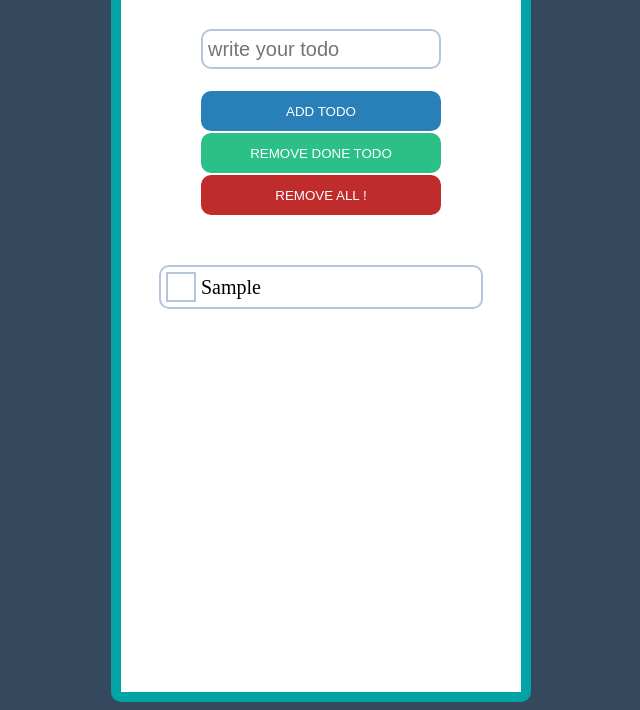
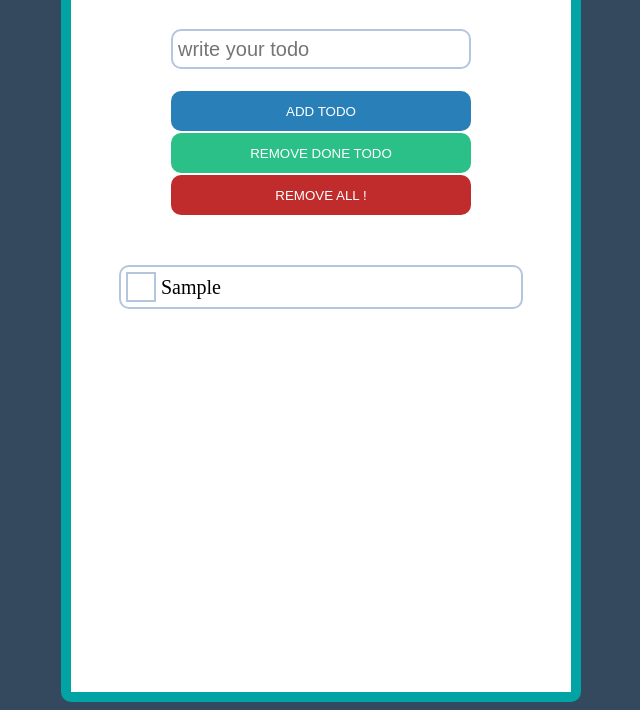
Before and after one commit to khitishpradhan/khitishpradhan.github.io, a plain HTML site: page index.html in a window 1280 px wide. Both pictures are taken after typing "Sample" into the empty fields and a click on the button "ADD TODO". Shown: the part 126-836 px from the top of the page, without its empty margins (319-959 px from the left). Drawn offline with Linux system fonts and the light colour scheme.

Commit message:
Update todo.css

```diff
--- a/todo.css
+++ b/todo.css
@@ -3,7 +3,7 @@ body{
 }
 
 #container{
-    width: 400px;
+    width: 500px;
     height: auto;
     margin: 0 auto;
     text-align: center;
@@ -32,7 +32,7 @@ body{
     width: 80%;
     opacity: 0;
     transition: opacity 0.5s ease-in-out;
-    height: 40px;
+    min-height: 40px;
     margin: 5px auto;
     text-align: left;
     overflow: hidden;
@@ -45,6 +45,7 @@ body{
     height: 100%;
     line-height: 40px;
     font-size: 20px;
+
 }
 
 #container ul li #check {
@@ -88,6 +89,7 @@ body{
     margin-bottom: 20px;
     border: 2px solid #b5c5dd;
     border-radius: 10px;
+
 }
 #container .controls #input:focus {
     outline: 0;
```
